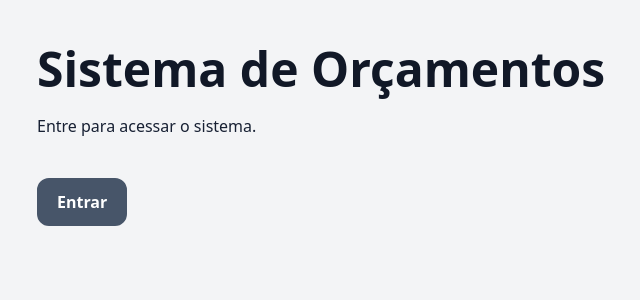
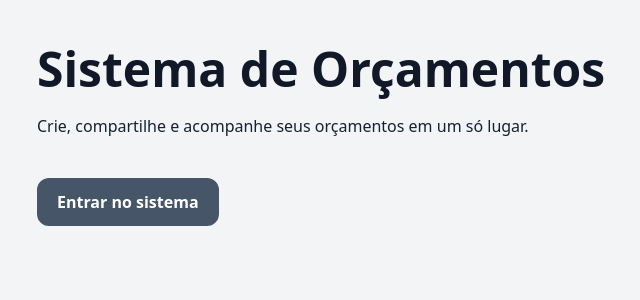
Before and after one commit to wellsmaciel/sistema-orcamentos, a React app in the folder frontend/: page / in a window 1280 px wide. Shown: the top 300 px of the page, without its empty margins (243-883 px from the left). Built offline with nearby package versions, Linux system fonts and the light colour scheme; no server answers; the HTML template or start-up script is replaced by a standard one.

Commit message:
refactor: update authentication prompts and logout button text for clarity

```diff
--- a/frontend/src/App.jsx
+++ b/frontend/src/App.jsx
@@ -111,10 +111,10 @@ function App() {
 
       {!isAuthenticated ? (
         <>
-          <p>Entre para acessar o sistema.</p>
+          <p>Crie, compartilhe e acompanhe seus orçamentos em um só lugar.</p>
 
           <button type="button" onClick={() => loginWithRedirect()}>
-            Entrar
+            Entrar no sistema
           </button>
         </>
       ) : (
@@ -128,7 +128,7 @@ function App() {
           ) : (
             <>
               <button type="button" onClick={handleBack}>
-                {currentView === 'edit-quote' ? 'Voltar aos orçamentos' : 'Voltar ao início'}
+                {currentView === 'edit-quote' ? 'Voltar aos orçamentos' : 'Voltar ao menu'}
               </button>
 
               {currentView === 'company' && <CompanyForm getAccessTokenSilently={getAccessTokenSilently} />}
@@ -191,6 +191,7 @@ function App() {
             </>
           )}
 
+          {currentView === 'home' && (
             <button
               type="button"
               onClick={() =>
@@ -201,8 +202,9 @@ function App() {
                 })
               }
             >
-            Sair
+              Sair da conta
             </button>
+          )}
         </>
       )}
     </main>
```
Lines whose indentation alone changed are shown as unchanged.
